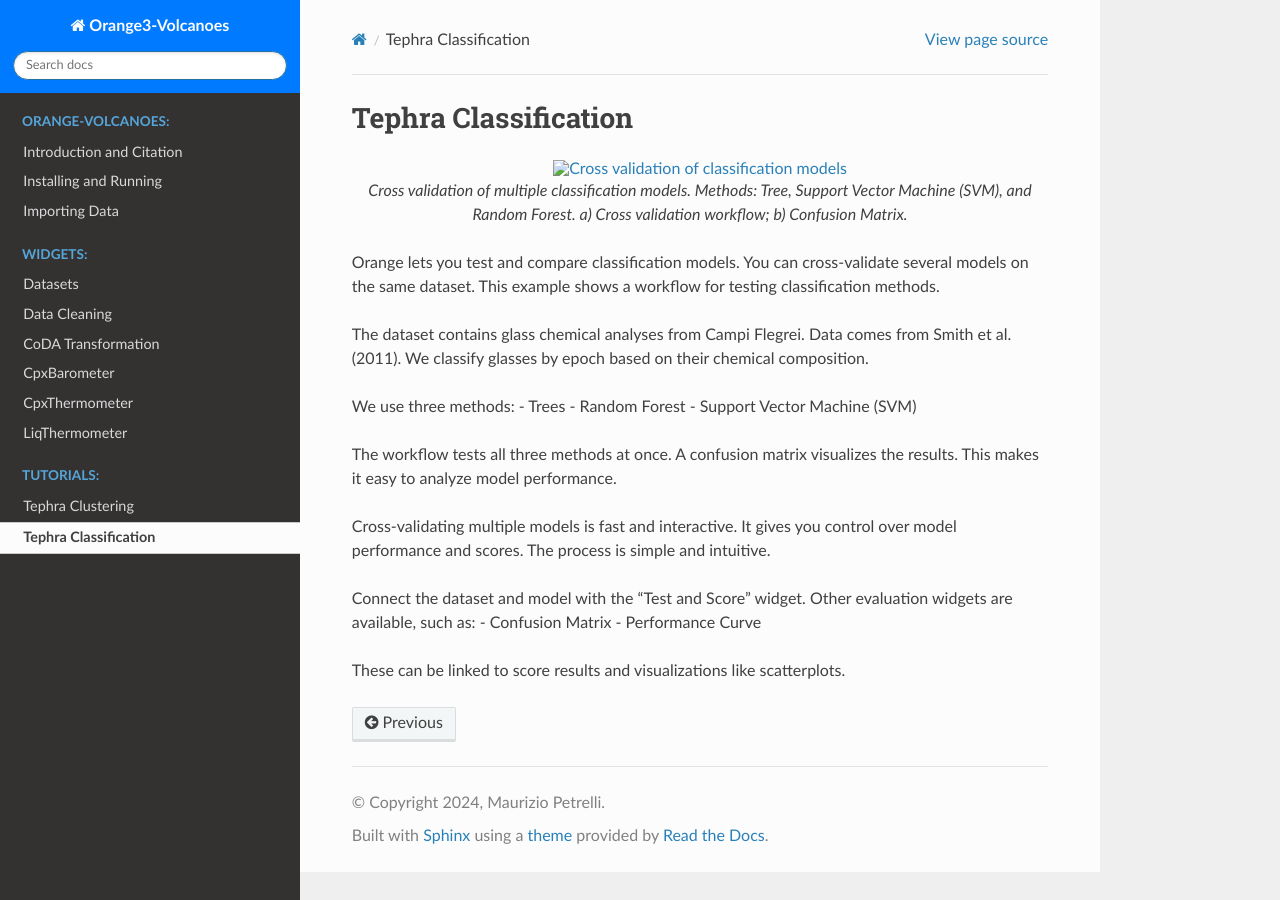
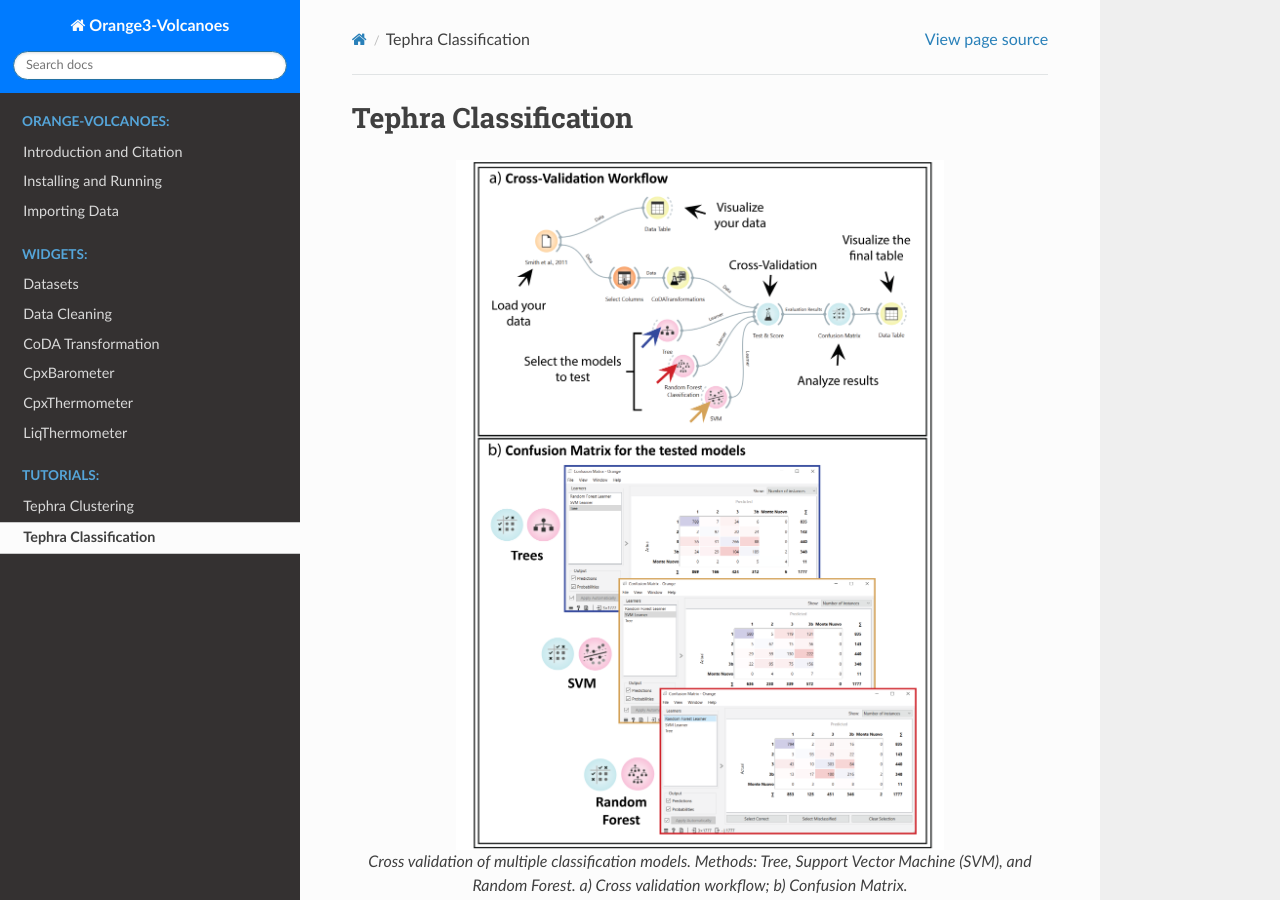
Before and after one commit to AIVolcanoLab/orange3-volcanoes, a Sphinx documentation site: the page built from docs/source/tephra_classification.rst, in a window 1280 px wide and 900 px high. Built offline with Sphinx 7.4.7 and the Read the Docs theme 3.1.0, drawn with Linux system fonts in a browser that asks for light colours.

Commit message:
doc updates

```diff
--- a/docs/source/tephra_classification.rst
+++ b/docs/source/tephra_classification.rst
@@ -2,7 +2,7 @@ Tephra Classification
 =====================
 
 
-.. figure:: f../images/fig_classification.png
+.. figure:: ../images/fig_classification.png
    :width: 70%
    :align: center
    :alt: Cross validation of classification models
```
